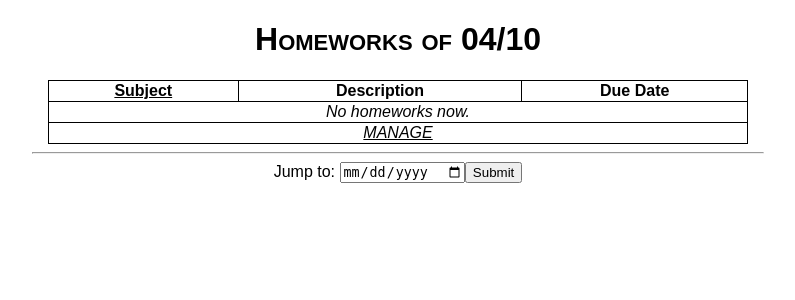
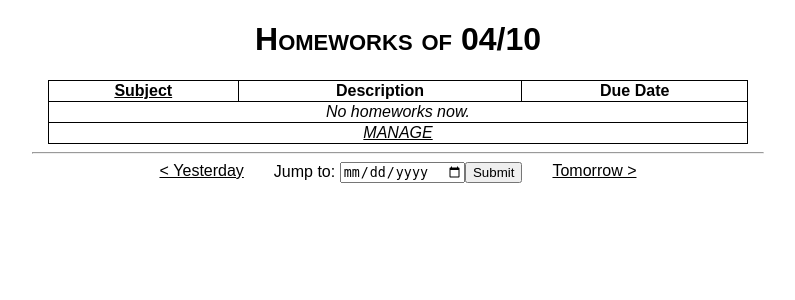
Before and after one commit to Emojigit/homeworks, a Django app: page / in a window 1280 px wide. Shown: the top 300 px of the page, without its empty margins (242-1037 px from the left). Run offline with Django 4.2, Linux system fonts and the light colour scheme; data that the repository does not hold is empty.

Commit message:
proper sortng

```diff
--- a/homeworks/main/views.py
+++ b/homeworks/main/views.py
@@ -10,7 +10,9 @@ import pandas as pd
 
 def index(request):
     today = datetime.date.today()
-    hwlist = models.Homework.objects.filter(due_date__gt = today).annotate(null_subject=Count('subject')).order_by("-null_subject","subject__sort_key")
+    yday  = today - datetime.timedelta(days=1)
+    tmr   = today + datetime.timedelta(days=1)
+    hwlist = models.Homework.objects.filter(due_date__gt = today).annotate(null_subject=Count('subject')).order_by("-null_subject","subject__sort_key","due_date","description")
     return render(request, "index.html", {**globals(),**locals()})
 
 def subjects(request):
@@ -21,6 +23,8 @@ def history(request,year,month,day):
     errmsg = ""
     try:
         today = datetime.date(year,month,day)
+        yday  = today - datetime.timedelta(days=1)
+        tmr   = today + datetime.timedelta(days=1)
     except OverflowError:
         errmsg = _("The provided integers are too large.")
     except ValueError:
--- a/homeworks/static/main.css
+++ b/homeworks/static/main.css
@@ -60,3 +60,22 @@ table, th, td {
 .hwtype-al {
     color: var(--alert);
 }
+
+.bottom {
+    display: flex;
+    flex-direction: row;
+    flex-wrap: wrap;
+    width: 100%;
+    justify-content: center;
+}
+
+.bottom-item {
+    margin-left: 15px;
+    margin-right: 15px;
+}
+
+/*@media (max-width: 600px) {
+    .bottomr {
+        flex-direction: column;
+    }
+}*/
--- a/homeworks/templates/index.html
+++ b/homeworks/templates/index.html
@@ -28,12 +28,14 @@
             </tr>
         {% endfor %}
         <tr>
-            <td colspan=3 class="empty"><a href="admin/">MANAGE</a></td>
+            <td colspan=3 class="empty"><a href="/admin/">MANAGE</a></td>
         </tr>
     </table>
     <hr />
-    <form method="GET" action="/history/">
-        <label>Jump to:</label> <input type="date" name="d" /><input type="submit" />
-    </form>
+    <div class="bottom">
+        <a href="/history/{{ yday | date:"y/m/d" }}/" style="text-align:left" class="bottom-item">&lt;&nbsp;Yesterday</a>
+        <form method="GET" action="/history/" style="flex-shrink:0;text-align:center" class="bottom-item"><label>Jump to:</label> <input type="date" name="d" /><input type="submit" /></form>
+        <a href="/history/{{ tmr | date:"y/m/d" }}/" style="text-align:right" class="bottom-item">Tomorrow&nbsp;&gt;</a>
+    </div>
 </body>
 </html>
```
